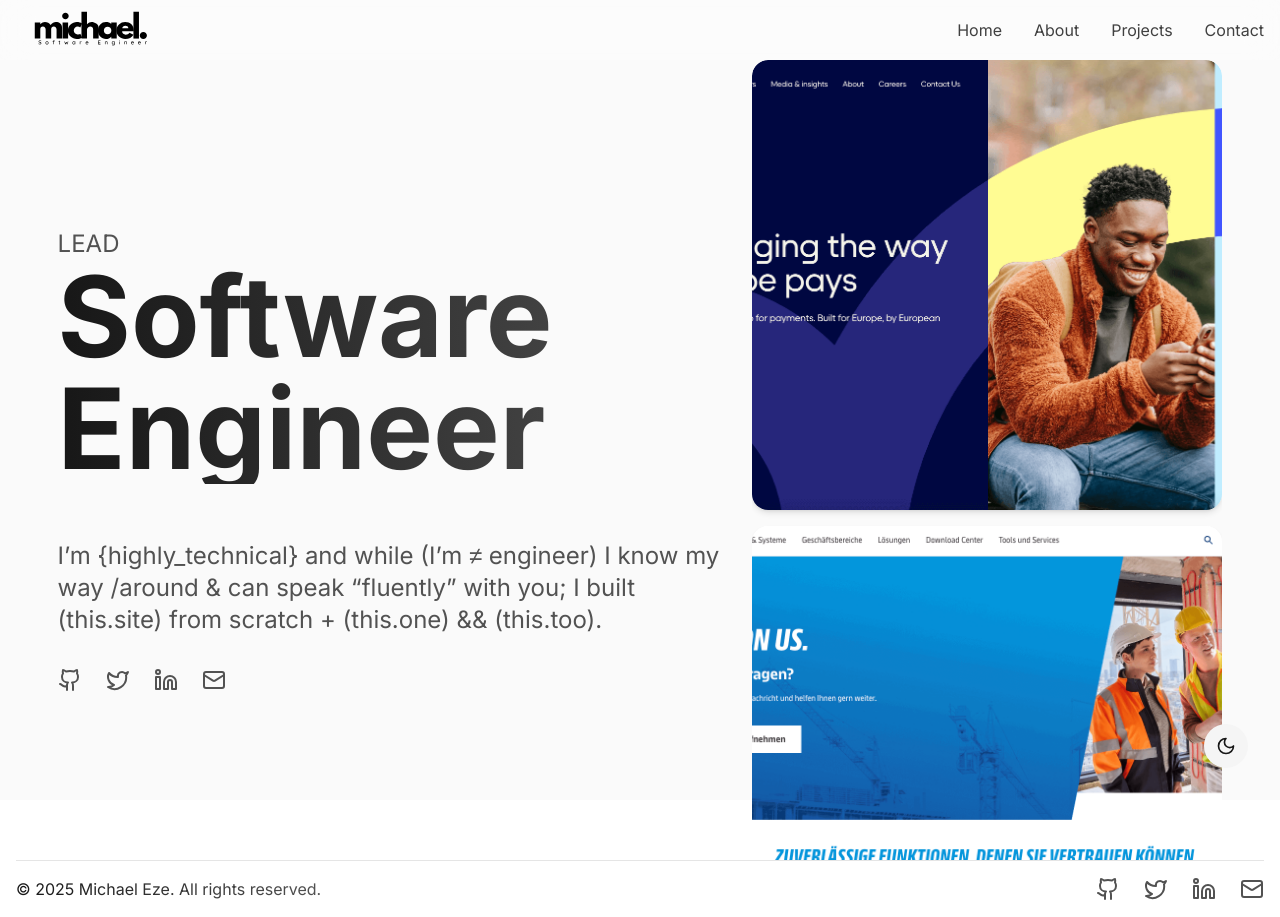
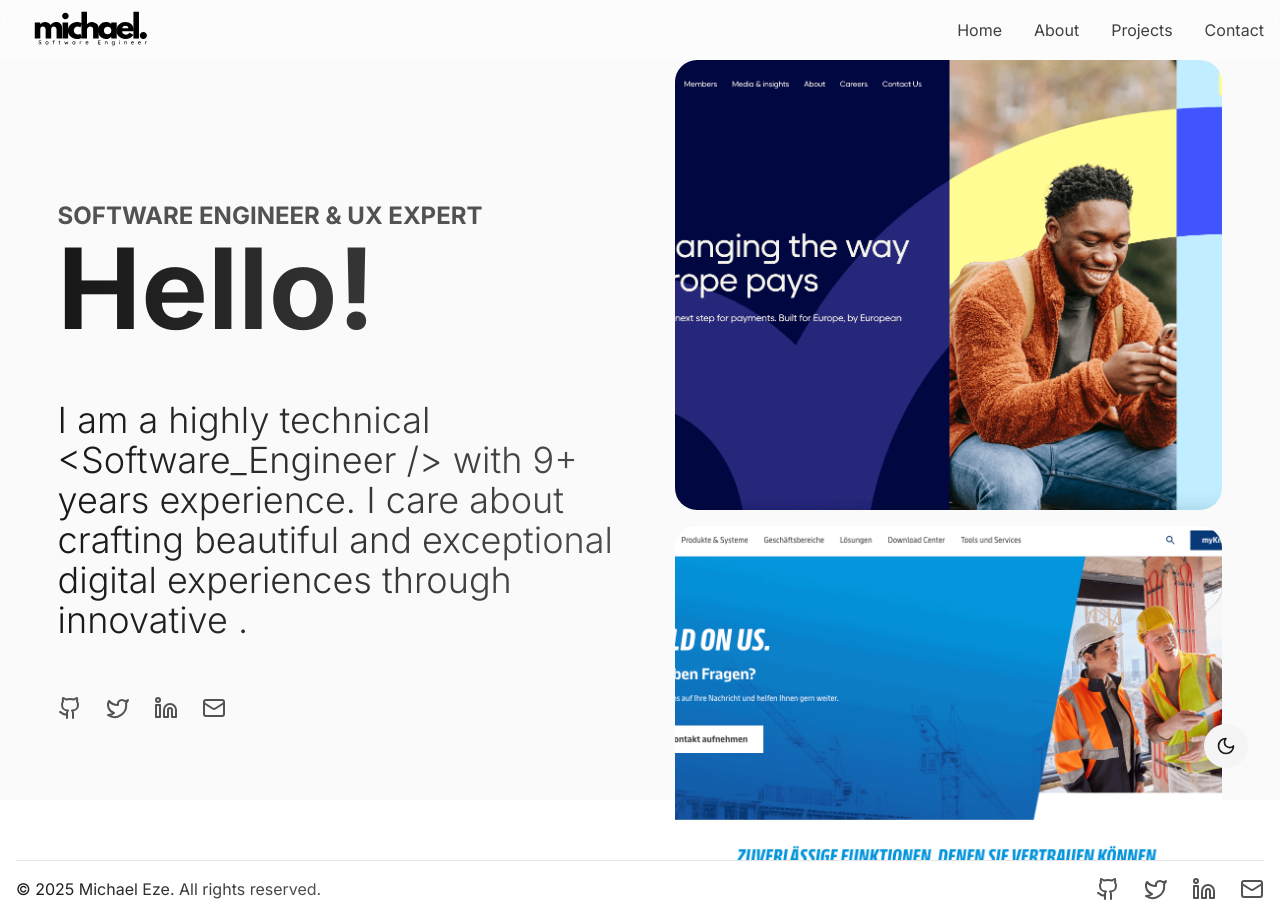
Before and after one commit to michaeleze/portfolio-web, a Next.js app: page / in a window 1280 px wide. Built offline with nearby package versions, Linux system fonts and the light colour scheme.

Commit message:
Updated class names for improved styling and added text content before the carousel.

```diff
--- a/components/Carousel.tsx
+++ b/components/Carousel.tsx
@@ -10,15 +10,15 @@ export function Carousel() {
     <motion.div
       initial={{ opacity: 0, filter: 'blur(10px)' }}
       animate={{ opacity: 1, filter: 'blur(0px)' }}
-      className="max-h-[800px] overflow-x-auto md:overflow-y-auto rounded-2xl border-0 flex flex-row md:flex-col gap-4 scroll-smooth focus:scroll-auto scrollbar snap-mandatory snap-mandatory snap-both basis-[60%]"
+      className="text-bold capitalize before:content-['Projects and Companies >>>'] max-h-[800px] overflow-x-auto md:overflow-y-auto rounded-2xl border-0 flex flex-row md:flex-col gap-4 scroll-smooth focus:scroll-auto scrollbar snap-mandatory snap-mandatory snap-both basis-[60%]"
     >
       {CAROUSEL_CONTENT.map((slide, index) => (
-        <Card key={index} className="overflow-hidden rounded-2xl border-0 flex-shrink-0 snap-center shadow-md">
+        <Card key={index} className="overflow-hidden rounded-md border-0 flex-shrink-0 snap-center shadow-none ">
           <CardContent className="p-0 overflow-hidden h-[450px] w-[400px] md:w-full">
             <img
               src={slide.src || "/placeholder.svg"}
               alt={slide.alt}
-              className="aspect-4/3 object-cover h-full w-full transition-transform duration-500 group-hover:scale-105"
+              className="aspect-auto object-cover h-full w-full transition-transform duration-500 group-hover:scale-105"
             />
           </CardContent>
         </Card>
--- a/components/home/Hero.tsx
+++ b/components/home/Hero.tsx
@@ -14,14 +14,14 @@ export default function Hero() {
         className="flex flex-col gap-8"
       >
         <div>
-          <span className="uppercase text-xl md:text-2xl text-neutral-600 dark:text-neutral-400 max-w-3xl">
+          <span className="py-4 font-bold uppercase text-xl md:text-2xl text-neutral-600 dark:text-neutral-400 max-w-3xl">
             {homeContent.hero.caption}
           </span>
-          <h1 className="font-bold leading-none capitalize text-[4rem] md:text-[7rem] font-bold mb-6 bg-clip-text text-transparent bg-gradient-to-r from-neutral-900 to-neutral-600 dark:from-neutral-100 dark:to-neutral-400">
+          <h1 className="font-bold leading-none capitalize text-[4rem] md:text-[7rem] mb-6 bg-clip-text text-transparent bg-gradient-to-r from-neutral-900 to-neutral-600 dark:from-neutral-100 dark:to-neutral-400">
             {homeContent.hero.title}
           </h1>
         </div>
-        <p className="text-2xl md:text-2xl text-neutral-600 dark:text-neutral-400 max-w-3xl">
+        <p className="font-light text-3xl md:text-4xl text-neutral-500 dark:text-neutral-400 max-w-3xl mb-6 bg-clip-text text-transparent bg-gradient-to-r from-neutral-900 to-neutral-600 dark:from-neutral-100 dark:to-neutral-400">
           {homeContent.hero.subtitle}
         </p>
         <FooterSocial />
--- a/lib/content.ts
+++ b/lib/content.ts
@@ -64,9 +64,9 @@ export const servicesContent = {
 
 export const homeContent = {
   hero: {
-    title: 'Software Engineer',
-    subtitle: 'I’m {highly_technical} and while (I’m ≠ engineer) I know my way /around & can speak “fluently” with you; I built (this.site) from scratch + (this.one) && (this.too).',
-    caption: 'Lead'
+    title: 'Hello!',
+    subtitle: 'I am a highly technical <Software_Engineer /> with 9+ years experience. I care about crafting beautiful and exceptional digital experiences through innovative .',
+    caption: 'Software Engineer & UX Expert'
   },
   featured: {
     title: 'Featured Projects',
```
Also changed, not shown: package.json (+14 -14 lines), 1 other file (tests, documents, lock files or other folders).
